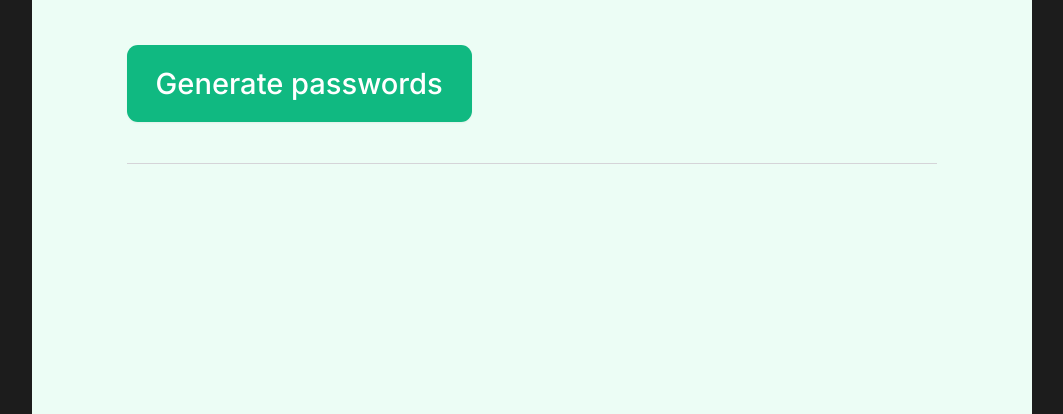
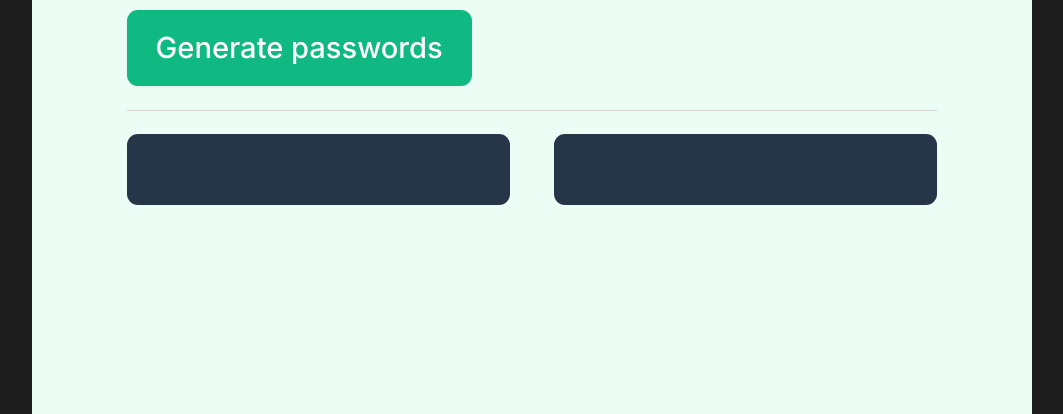
Before and after one commit to gdsimoes/scrimba-password, a plain HTML site: page index.html in a window 1280 px wide. Shown: the part 486-900 px from the top of the page, without its empty margins (108-1171 px from the left). Drawn offline with nearby package versions, Linux system fonts and the light colour scheme.

Commit message:
Add password divs

```diff
--- a/index.css
+++ b/index.css
@@ -10,6 +10,7 @@
     --btn-background: #10b981;
     --btn-color: white;
     --body-background: #1c1c1c;
+    --pwd-background: #273549;
 }
 
 /* Day theme */
@@ -164,3 +165,17 @@ hr {
     right: 0;
     top: 0;
 }
+
+#passwords {
+    display: flex;
+    width: 100%;
+    justify-content: space-between;
+}
+
+.password {
+    width: calc(var(--main-width) * (211 / 550));
+    height: calc(var(--main-width) * (39 / 550));
+
+    background-color: var(--pwd-background);
+    border-radius: calc(var(--main-width) * (6 / 550));
+}
```
